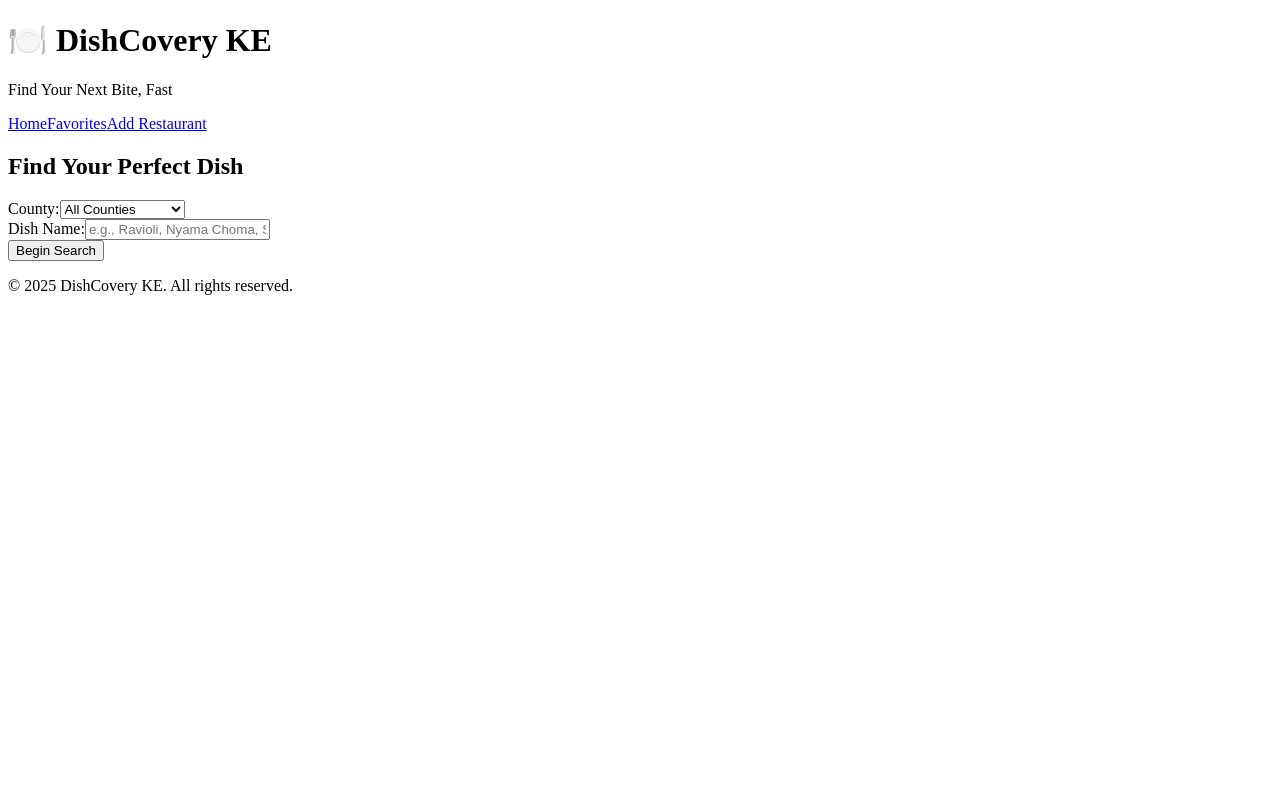
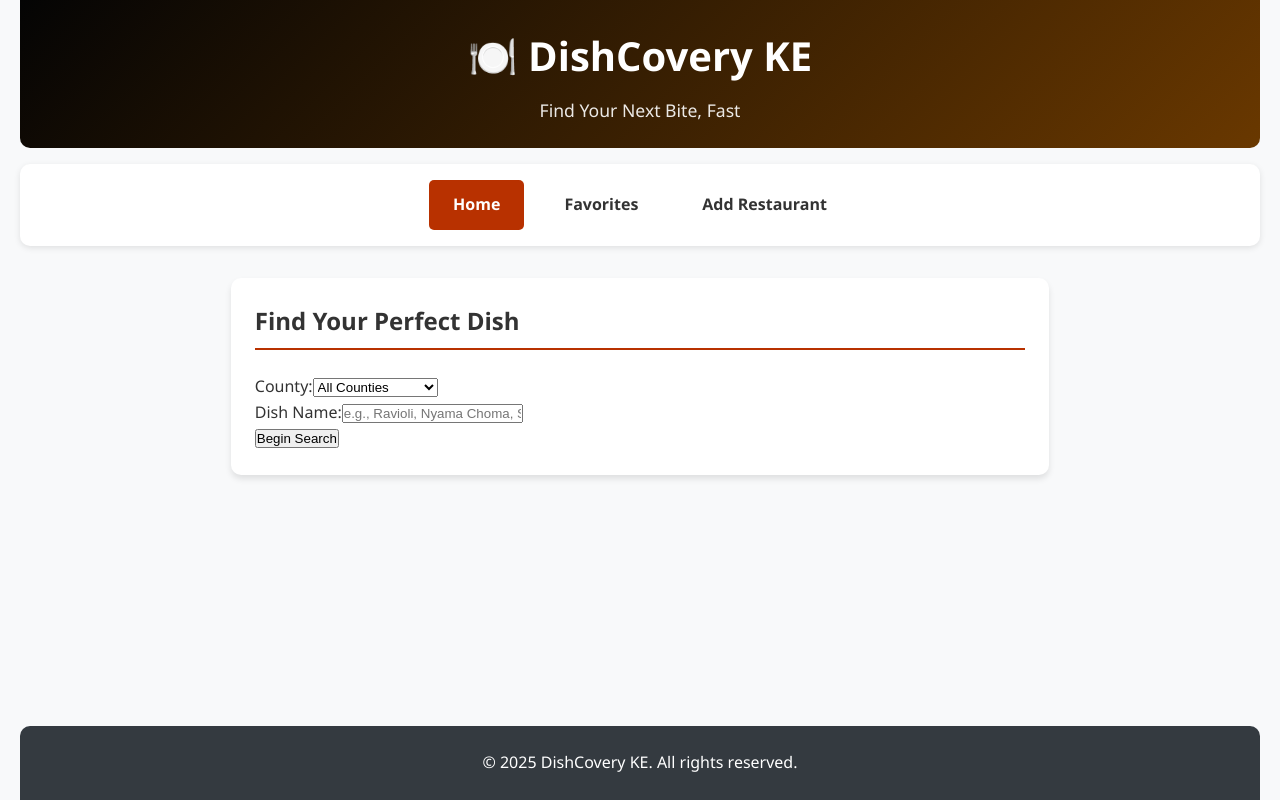
Before and after one commit to susangakii/react-dishcovery-ke, a React (Create React App) app: page / in a window 1280 px wide. Built offline with nearby package versions, Linux system fonts and the light colour scheme; data requests are answered from the project's data file.

Commit message:
adds some stylyng to existing components

```diff
--- a/src/App.css
+++ b/src/App.css
@@ -1,38 +1,110 @@
-.App {
-  text-align: center;
+* {
+  margin: 0;
+  padding: 0;
+  box-sizing: border-box;
 }
 
-.App-logo {
-  height: 40vmin;
-  pointer-events: none;
+body {
+  font-family: 'Segoe UI', Tahoma, Geneva, Verdana, sans-serif;
+  line-height: 1.6;
+  color: #333;
+  background-color: #f8f9fa;
 }
 
-@media (prefers-reduced-motion: no-preference) {
-  .App-logo {
-    animation: App-logo-spin infinite 20s linear;
-  }
-}
-
-.App-header {
-  background-color: #282c34;
+.container {
+  max-width: 1400px;
+  margin: 0 auto;
+  padding: 0 20px;
   min-height: 100vh;
   display: flex;
   flex-direction: column;
-  align-items: center;
+}
+
+/* header */
+.header {
+  background: linear-gradient(135deg, #040404, #693800);
+  color: white;
+  padding: 1.5rem 0;
+  text-align: center;
+  margin-bottom: 1rem;
+  border-radius: 0 0 10px 10px;
+}
+
+.header h1 {
+  font-size: 2.5rem;
+  margin-bottom: 0.5rem;
+  font-weight: 700;
+}
+
+.header p {
+  font-size: 1.1rem;
+  opacity: 0.9;
+}
+
+/* navigation bar */
+.navbar {
+  display: flex;
   justify-content: center;
-  font-size: calc(10px + 2vmin);
+  gap: 1rem;
+  background: white;
+  padding: 1rem;
+  border-radius: 10px;
+  box-shadow: 0 2px 6px rgba(0, 0, 0, 0.1);
+  margin-bottom: 2rem;
+}
+
+.nav-link {
+  padding: 0.75rem 1.5rem;
+  text-decoration: none;
+  color: #333;
+  font-weight: 600;
+  border-radius: 5px;
+  transition: all 0.3s;
+}
+
+.nav-link:hover {
+  background-color: #f8f9fa;
+  color: #b83100;
+}
+
+.nav-link.active {
+  background-color: #b83100;
   color: white;
 }
 
-.App-link {
-  color: #61dafb;
+/* main content */
+.main-content {
+  flex: 1;
+  margin-bottom: 2rem;
 }
 
-@keyframes App-logo-spin {
-  from {
-    transform: rotate(0deg);
-  }
-  to {
-    transform: rotate(360deg);
-  }
+/* search section */
+.search-section {
+  background: white;
+  padding: 1.5rem;
+  border-radius: 10px;
+  box-shadow: 0 4px 6px rgba(0, 0, 0, 0.1);
+  width: 66%;
+  margin: 0 auto 2rem;
 }
+
+.search-section h2 {
+  margin-bottom: 1.5rem;
+  color: #333;
+  padding-bottom: 0.5rem;
+  border-bottom: 2px solid #b83100;
+}
+
+/* footer */
+footer {
+  background-color: #343a40;
+  color: white;
+  text-align: center;
+  padding: 1.5rem;
+  margin-top: auto;
+  border-radius: 10px 10px 0 0;
+}
+
+.copyright {
+  margin: 0;
+}
```
